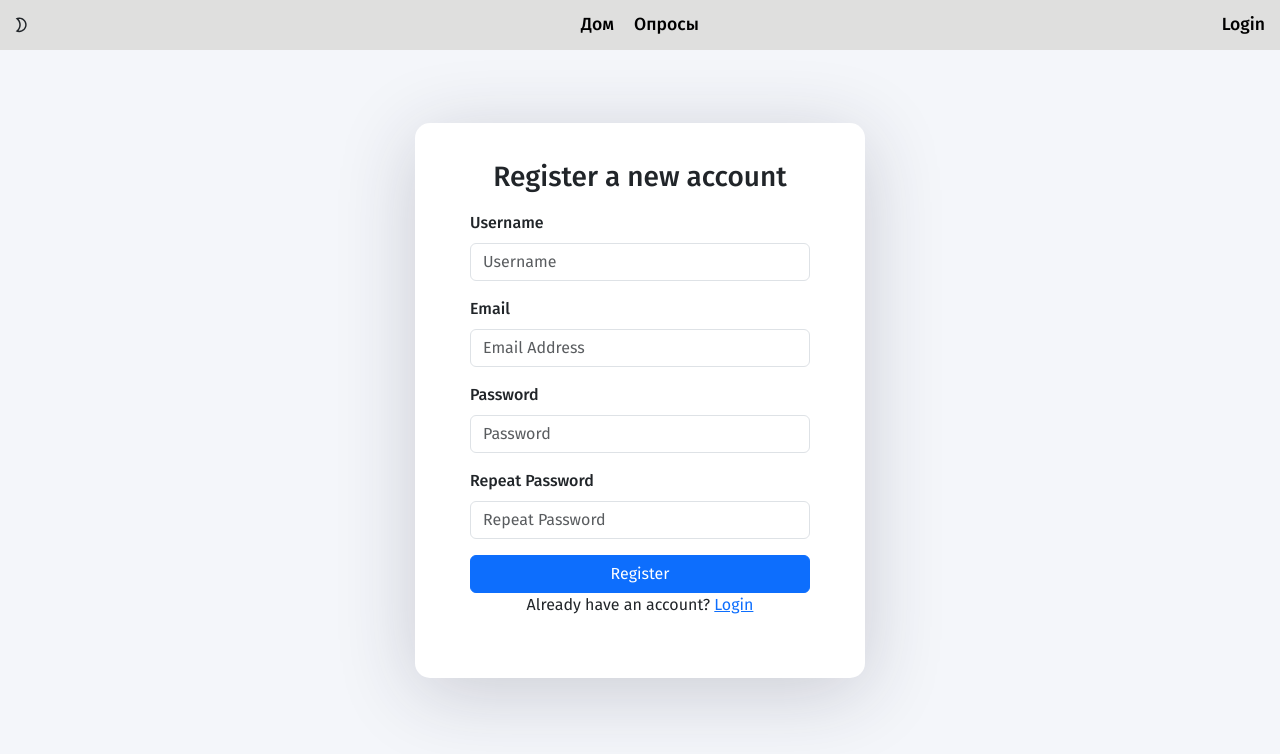
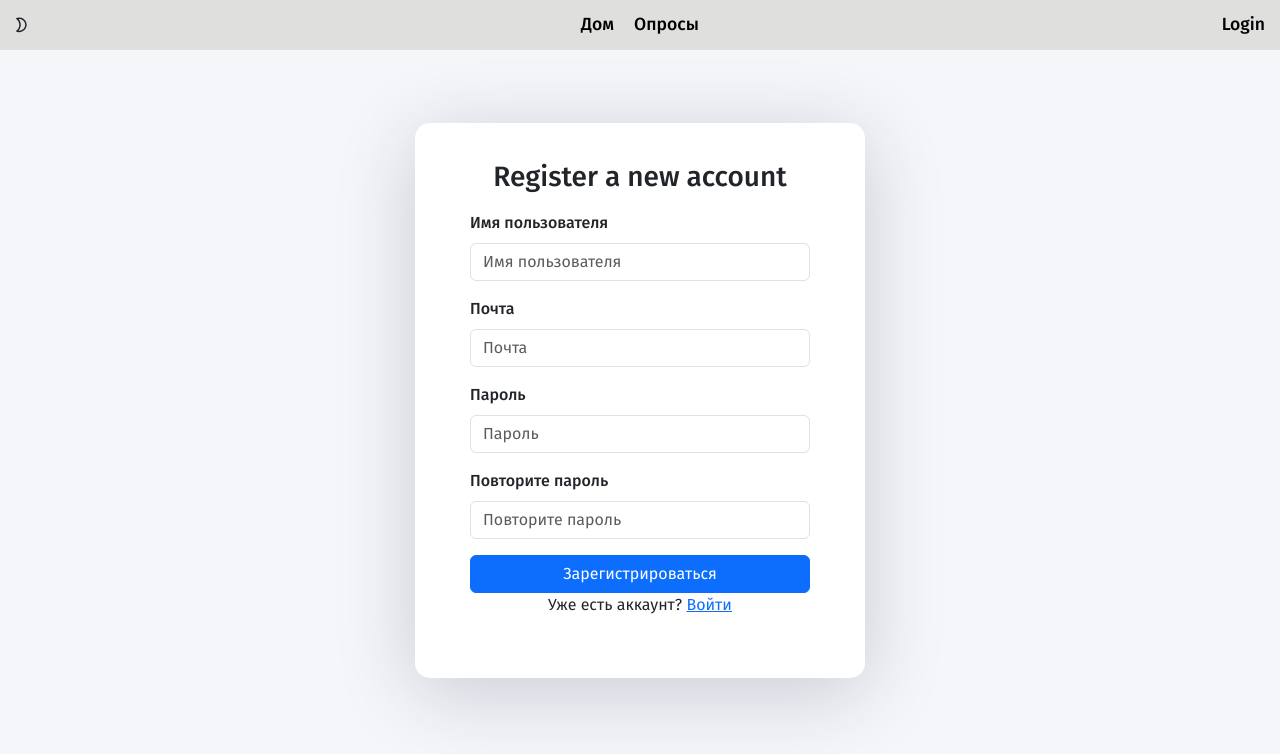
Before and after one commit to zallixx/SimpleVotings-front, a React (Create React App) app: page /register in a window 1280 px wide. Shown: the top 754 px of the page. Built offline with nearby package versions, Linux system fonts and the light colour scheme.

Commit message:
Часитчный перевод

```diff
--- a/src/pages/RegisterPage/RegisterPage.js
+++ b/src/pages/RegisterPage/RegisterPage.js
@@ -17,31 +17,31 @@ const RegisterPage = () => {
                     <h3 style={{textAlign: 'center'}}>Register a new account</h3>
                     <Form className="LoginForm" id="loginForm" onSubmit={registerUser}>
                         <FormGroup controlId="formUsername" className="mb-3">
-                            <FormLabel>Username</FormLabel>
-                            <FormControl type="text" name="username" className="form-control" placeholder="Username" required/>
+                            <FormLabel>Имя пользователя</FormLabel>
+                            <FormControl type="text" name="username" className="form-control" placeholder="Имя пользователя" required/>
                         </FormGroup>
                         <FormGroup controlId="formEmail" className="mb-3">
-                            <FormLabel>Email</FormLabel>
+                            <FormLabel>Почта</FormLabel>
                             <FormControl type="email" name="email" className="form-control"
-                                         placeholder="Email Address" required/>
+                                         placeholder="Почта" required/>
                         </FormGroup>
                         <FormGroup controlId="formPassword1" className="mb-3">
-                            <FormLabel>Password</FormLabel>
+                            <FormLabel>Пароль</FormLabel>
                             <FormControl type="password" name="password" className="form-control"
-                                         placeholder="Password" required/>
+                                         placeholder="Пароль" required/>
                         </FormGroup>
                         <FormGroup controlId="formPassword2" className="mb-3 ">
-                            <FormLabel>Repeat Password</FormLabel>
+                            <FormLabel>Повторите пароль</FormLabel>
                             <FormControl type="password" name="password2" className="form-control"
-                                         placeholder="Repeat Password" required/>
+                                         placeholder="Повторите пароль" required/>
                         </FormGroup>
                         <FormGroup style={buttonStyle} controlId="formSubmit" className="d-grid">
                             <Button variant="primary" type="submit">
-                                Register
+                                Зарегистрироваться
                             </Button>
                         </FormGroup>
                     </Form>
-                    <p style={{textAlign: 'center'}}>Already have an account? <a href="/login">Login</a></p>
+                    <p style={{textAlign: 'center'}}>Уже есть аккаунт? <a href="/login">Войти</a></p>
                 </div>
             </div>
         </div>
--- a/src/pages/ResetPassword/ResetPassword.js
+++ b/src/pages/ResetPassword/ResetPassword.js
@@ -37,19 +37,19 @@ const ResetPasswordPage = () => {
             <div className="body-wrapper">
                 <div className="body-inner">
                     <Form onSubmit={resetPassword}>
-                        <h3 style={{textAlign: 'center'}}>Reset Password</h3>
+                        <h3 style={{textAlign: 'center'}}>Изменить пароль</h3>
                         <small style={{float: 'left'}}>
-                            Enter new password
+                            Введите новый пароль
                         </small>
                         <FormControl type="password" name="password" className="form-control mt-3"
                                      placeholder="New Password" onChange={(e) => setNewParam(e.target.value)}/>
                         <small style={{float: 'left'}}>
-                            Repeat new password
+                            Повторите новый пароль
                         </small>
                         <FormControl type="password" name="password2" className="form-control mt-3"
                                      placeholder="Repeat New Password" onChange={(e) => setNewParam1(e.target.value)}/>
                         <Button style={{width: '100%', marginTop: '10px', marginBottom: '10px', height: '50px', fontSize: '20px', fontWeight: 'bold', textAlign: 'center', borderRadius: '10px', }} variant="primary" type="submit" className="mt-3">
-                            Submit
+                            Отправить
                         </Button>
                     </Form>
                 </div>
```
